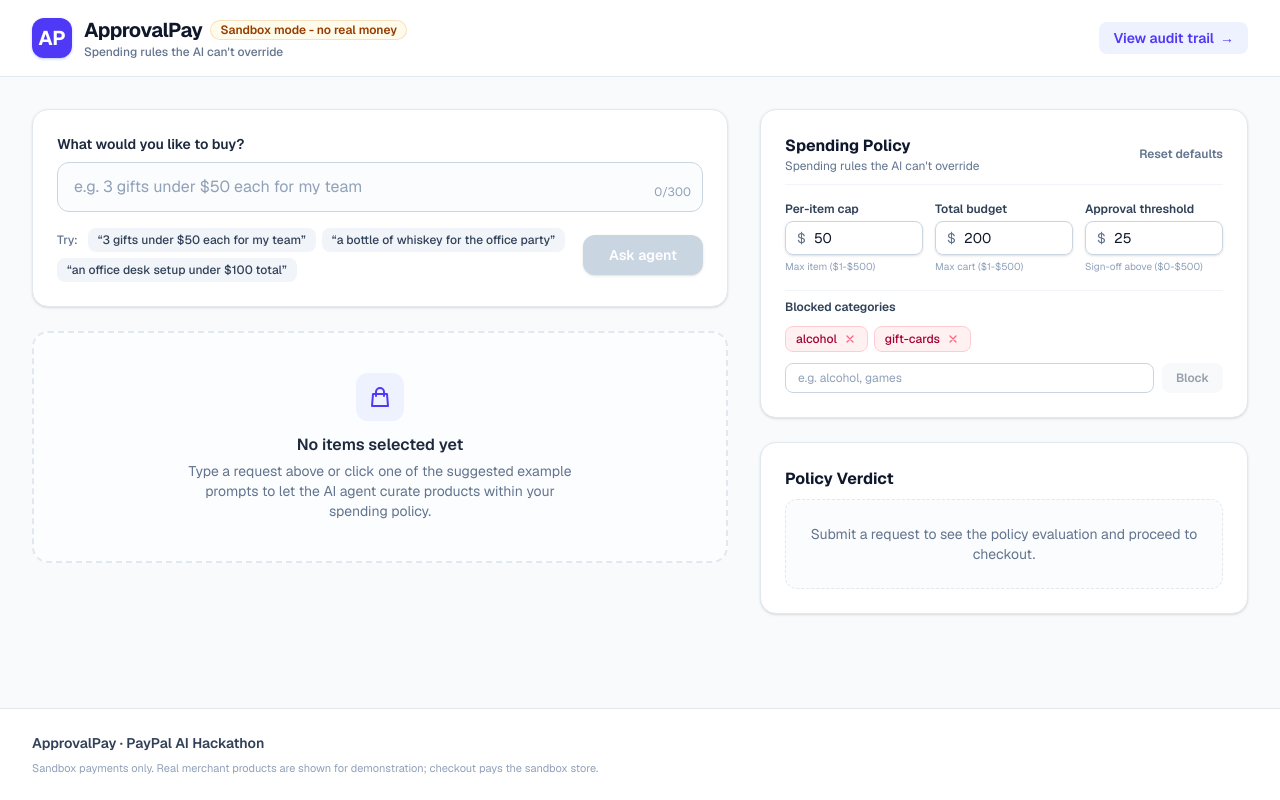
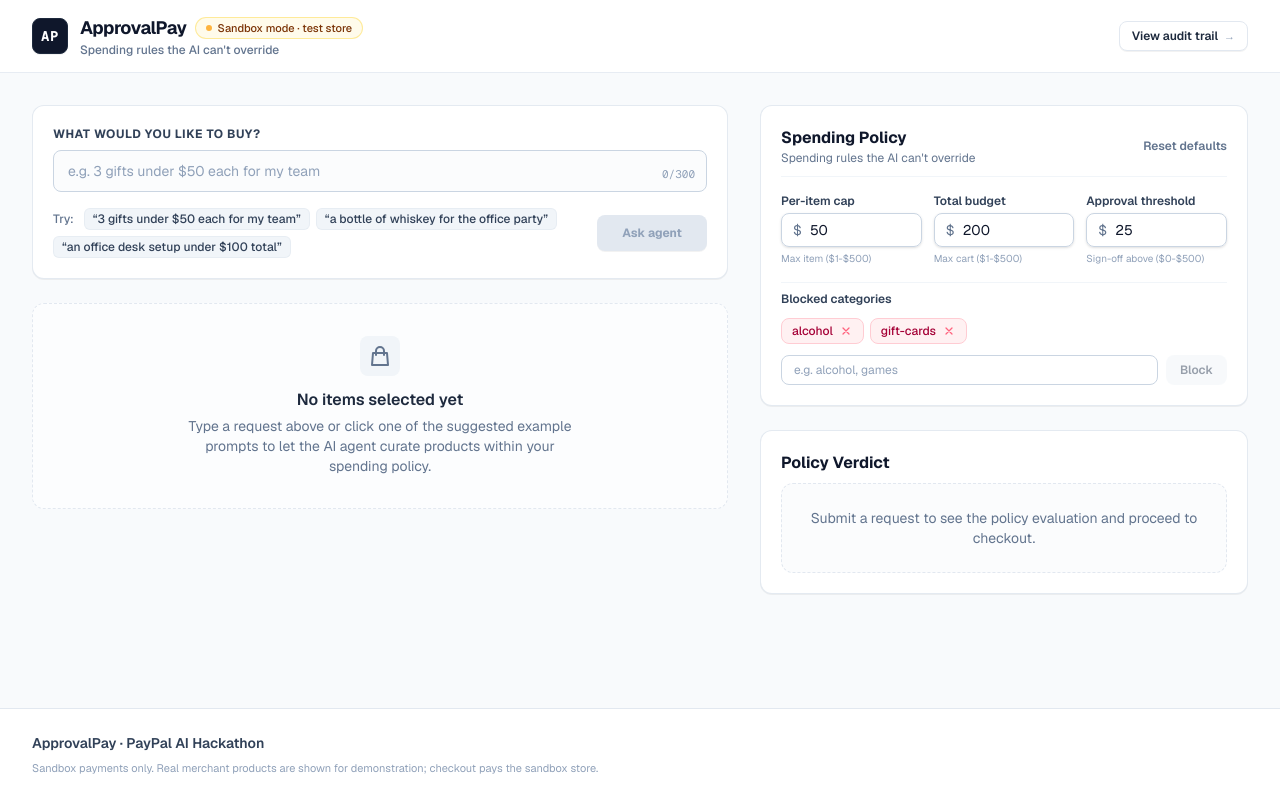
Before and after one commit to ankush-dev-eng/ApprovalPay, a Next.js app: page / in a window 1280 px wide. Built offline with nearby package versions, Linux system fonts and the light colour scheme.

Commit message:
feat(ui): complete anti-ai-slop pass with institutional slate and paypal navy palette

```diff
--- a/src/app/layout.tsx
+++ b/src/app/layout.tsx
@@ -13,8 +13,8 @@ const geistMono = Geist_Mono({
 });
 
 export const metadata: Metadata = {
-  title: "ApprovalPay - An AI Shopping Agent That Can't Overspend",
-  description: "An AI shopping agent that can't overspend. Powered by PayPal and Gemini.",
+  title: "ApprovalPay · Spending rules the AI can't override",
+  description: "Autonomous AI agent shopping governed by code-enforced spending policy limits and PayPal sandbox checkout.",
 };
 
 export default function RootLayout({ children }: LayoutProps<"/">) {
--- a/src/app/page.tsx
+++ b/src/app/page.tsx
@@ -79,7 +79,7 @@ export default function Home() {
   };
 
   return (
-    <div className="min-h-screen bg-slate-50 text-slate-900 flex flex-col font-sans selection:bg-indigo-100 selection:text-indigo-900 overflow-x-hidden">
+    <div className="min-h-screen bg-slate-50 text-slate-900 flex flex-col font-sans selection:bg-slate-200 selection:text-slate-900 overflow-x-hidden">
       <Header />
 
       <main className="flex-1 max-w-7xl w-full mx-auto px-4 sm:px-6 lg:px-8 py-6 sm:py-8 overflow-x-hidden">
--- a/src/components/AgentInput.tsx
+++ b/src/components/AgentInput.tsx
@@ -21,10 +21,10 @@ export function AgentInput({ request, setRequest, onSubmit, isLoading }: AgentIn
   };
 
   return (
-    <div className="bg-white rounded-2xl border border-slate-200 p-6 shadow-sm">
+    <div className="bg-white rounded-xl border border-slate-200/90 p-5 shadow-2xs">
       <form onSubmit={handleSubmit} className="space-y-4">
         <div>
-          <label htmlFor="agent-prompt" className="block text-sm font-semibold text-slate-800 mb-2">
+          <label htmlFor="agent-prompt" className="block text-xs font-bold uppercase tracking-wider text-slate-700 mb-2">
             What would you like to buy?
           </label>
           <div className="relative">
@@ -36,9 +36,9 @@ export function AgentInput({ request, setRequest, onSubmit, isLoading }: AgentIn
               value={request}
               onChange={(e) => setRequest(e.target.value)}
               placeholder="e.g. 3 gifts under $50 each for my team"
-              className="w-full rounded-xl border border-slate-300 bg-slate-50/50 px-4 py-3 text-slate-900 placeholder-slate-400 focus:border-indigo-500 focus:bg-white focus:outline-none focus:ring-2 focus:ring-indigo-500/20 disabled:opacity-60 text-base transition-colors"
+              className="w-full rounded-lg border border-slate-300 bg-slate-50/60 px-3.5 py-2.5 text-slate-900 placeholder-slate-400 focus:border-slate-800 focus:bg-white focus:outline-none focus:ring-1 focus:ring-slate-800 disabled:opacity-60 text-sm transition-colors"
             />
-            <div className="absolute right-3 bottom-3 text-xs text-slate-400 select-none">
+            <div className="absolute right-3 bottom-2.5 text-[11px] font-mono text-slate-400 select-none">
               {request.length}/300
             </div>
           </div>
@@ -53,7 +53,7 @@ export function AgentInput({ request, setRequest, onSubmit, isLoading }: AgentIn
                 type="button"
                 disabled={isLoading}
                 onClick={() => setRequest(ex)}
-                className="inline-flex items-center rounded-lg bg-slate-100 hover:bg-slate-200 px-2.5 py-1 text-xs font-medium text-slate-700 transition-colors disabled:opacity-50 text-left"
+                className="inline-flex items-center rounded-md bg-slate-100 hover:bg-slate-200/80 border border-slate-200/60 px-2 py-0.5 text-xs font-medium text-slate-700 transition-colors disabled:opacity-50 text-left"
               >
                 &ldquo;{ex}&rdquo;
               </button>
@@ -63,7 +63,7 @@ export function AgentInput({ request, setRequest, onSubmit, isLoading }: AgentIn
           <button
             type="submit"
             disabled={isLoading || request.trim().length < 3}
-            className="inline-flex items-center justify-center rounded-xl bg-indigo-600 px-5 py-2.5 text-sm font-semibold text-white shadow-sm hover:bg-indigo-500 focus-visible:outline focus-visible:outline-2 focus-visible:outline-offset-2 focus-visible:outline-indigo-600 disabled:bg-slate-300 disabled:cursor-not-allowed transition-all min-w-[120px]"
+            className="inline-flex items-center justify-center rounded-lg bg-slate-900 px-4 py-2.5 text-xs font-bold text-white shadow-2xs hover:bg-slate-800 focus-visible:outline focus-visible:outline-2 focus-visible:outline-offset-2 focus-visible:outline-slate-900 disabled:bg-slate-200 disabled:text-slate-400 disabled:cursor-not-allowed transition-all min-w-[110px]"
           >
             {isLoading ? (
               <span className="inline-flex items-center gap-2">
--- a/src/components/Header.tsx
+++ b/src/components/Header.tsx
@@ -2,17 +2,18 @@ import Link from "next/link";
 
 export function Header() {
   return (
-    <header className="border-b border-slate-200 bg-white/90 backdrop-blur-sm sticky top-0 z-20">
-      <div className="max-w-7xl mx-auto px-4 sm:px-6 lg:px-8 py-4 flex flex-col sm:flex-row sm:items-center sm:justify-between gap-3">
+    <header className="border-b border-slate-200/80 bg-white/95 backdrop-blur-md sticky top-0 z-20">
+      <div className="max-w-7xl mx-auto px-4 sm:px-6 lg:px-8 py-3.5 flex flex-col sm:flex-row sm:items-center sm:justify-between gap-3">
         <div className="flex items-center gap-3">
-          <div className="h-10 w-10 rounded-xl bg-indigo-600 flex items-center justify-center text-white font-bold text-xl shadow-sm shadow-indigo-200">
+          <div className="h-9 w-9 rounded-lg bg-slate-900 border border-slate-800 flex items-center justify-center text-white font-mono font-bold text-sm tracking-wider shadow-2xs">
             AP
           </div>
           <div>
             <div className="flex items-center gap-2 flex-wrap">
-              <h1 className="text-xl font-bold tracking-tight text-slate-900">ApprovalPay</h1>
-              <span className="inline-flex items-center rounded-full bg-amber-50 px-2.5 py-0.5 text-xs font-semibold text-amber-800 ring-1 ring-inset ring-amber-600/20">
-                Sandbox mode - no real money
+              <h1 className="text-lg font-bold tracking-tight text-slate-900">ApprovalPay</h1>
+              <span className="inline-flex items-center gap-1.5 rounded-full bg-amber-50 px-2.5 py-0.5 text-[11px] font-medium text-amber-900 border border-amber-200/80">
+                <span className="h-1.5 w-1.5 rounded-full bg-amber-500 animate-pulse" />
+                Sandbox mode &middot; test store
               </span>
             </div>
             <p className="text-xs text-slate-500 font-medium">Spending rules the AI can&apos;t override</p>
@@ -21,10 +22,10 @@ export function Header() {
         <div className="flex items-center">
           <Link
             href="/audit"
-            className="text-sm font-semibold text-indigo-600 hover:text-indigo-700 bg-indigo-50 hover:bg-indigo-100/70 px-3.5 py-1.5 rounded-lg transition-colors inline-flex items-center gap-1.5"
+            className="text-xs font-semibold text-slate-800 hover:text-slate-950 bg-white hover:bg-slate-50 border border-slate-200 px-3 py-1.5 rounded-lg transition-colors inline-flex items-center gap-1.5 shadow-2xs"
           >
             <span>View audit trail</span>
-            <span aria-hidden="true">&rarr;</span>
+            <span aria-hidden="true" className="text-slate-400 font-mono text-[11px]">&rarr;</span>
           </Link>
         </div>
       </div>
--- a/src/components/PolicyPanel.tsx
+++ b/src/components/PolicyPanel.tsx
@@ -65,7 +65,7 @@ export function PolicyPanel({ policy, onChange, disabled }: PolicyPanelProps) {
   };
 
   return (
-    <div className="bg-white rounded-2xl border border-slate-200 p-5 sm:p-6 shadow-sm space-y-4">
+    <div className="bg-white rounded-xl border border-slate-200/90 p-5 shadow-2xs space-y-4">
       <div className="flex items-center justify-between pb-2.5 border-b border-slate-100">
         <div>
           <h2 className="text-base font-bold text-slate-900">Spending Policy</h2>
@@ -75,7 +75,7 @@ export function PolicyPanel({ policy, onChange, disabled }: PolicyPanelProps) {
           type="button"
           onClick={handleReset}
           disabled={disabled}
-          className="text-xs font-semibold text-slate-500 hover:text-indigo-600 disabled:opacity-50 transition-colors"
+          className="text-xs font-semibold text-slate-500 hover:text-slate-900 disabled:opacity-50 transition-colors"
           title="Reset to default policy"
         >
           Reset defaults
@@ -100,7 +100,7 @@ export function PolicyPanel({ policy, onChange, disabled }: PolicyPanelProps) {
               disabled={disabled}
               value={Math.round(policy.perItemCapCents / 100)}
               onChange={(e) => handleCapChange(e.target.value)}
-              className="block w-full rounded-lg border border-slate-300 py-1.5 pl-7 pr-3 text-sm text-slate-900 focus:border-indigo-500 focus:outline-none focus:ring-1 focus:ring-indigo-500 disabled:bg-slate-50 disabled:opacity-60 [appearance:textfield] [&::-webkit-outer-spin-button]:appearance-none [&::-webkit-inner-spin-button]:appearance-none"
+              className="block w-full rounded-lg border border-slate-300 py-1.5 pl-7 pr-3 text-sm text-slate-900 focus:border-slate-800 focus:outline-none focus:ring-1 focus:ring-slate-800 disabled:bg-slate-50 disabled:opacity-60 [appearance:textfield] [&::-webkit-outer-spin-button]:appearance-none [&::-webkit-inner-spin-button]:appearance-none"
             />
           </div>
           <p className="text-[10px] text-slate-400">Max item ($1-$500)</p>
@@ -123,7 +123,7 @@ export function PolicyPanel({ policy, onChange, disabled }: PolicyPanelProps) {
               disabled={disabled}
               value={Math.round(policy.totalBudgetCents / 100)}
               onChange={(e) => handleBudgetChange(e.target.value)}
-              className="block w-full rounded-lg border border-slate-300 py-1.5 pl-7 pr-3 text-sm text-slate-900 focus:border-indigo-500 focus:outline-none focus:ring-1 focus:ring-indigo-500 disabled:bg-slate-50 disabled:opacity-60 [appearance:textfield] [&::-webkit-outer-spin-button]:appearance-none [&::-webkit-inner-spin-button]:appearance-none"
+              className="block w-full rounded-lg border border-slate-300 py-1.5 pl-7 pr-3 text-sm text-slate-900 focus:border-slate-800 focus:outline-none focus:ring-1 focus:ring-slate-800 disabled:bg-slate-50 disabled:opacity-60 [appearance:textfield] [&::-webkit-outer-spin-button]:appearance-none [&::-webkit-inner-spin-button]:appearance-none"
             />
           </div>
           <p className="text-[10px] text-slate-400">Max cart ($1-$500)</p>
@@ -146,7 +146,7 @@ export function PolicyPanel({ policy, onChange, disabled }: PolicyPanelProps) {
               disabled={disabled}
               value={Math.round(policy.approvalThresholdCents / 100)}
               onChange={(e) => handleThresholdChange(e.target.value)}
-              className="block w-full rounded-lg border border-slate-300 py-1.5 pl-7 pr-3 text-sm text-slate-900 focus:border-indigo-500 focus:outline-none focus:ring-1 focus:ring-indigo-500 disabled:bg-slate-50 disabled:opacity-60 [appearance:textfield] [&::-webkit-outer-spin-button]:appearance-none [&::-webkit-inner-spin-button]:appearance-none"
+              className="block w-full rounded-lg border border-slate-300 py-1.5 pl-7 pr-3 text-sm text-slate-900 focus:border-slate-800 focus:outline-none focus:ring-1 focus:ring-slate-800 disabled:bg-slate-50 disabled:opacity-60 [appearance:textfield] [&::-webkit-outer-spin-button]:appearance-none [&::-webkit-inner-spin-button]:appearance-none"
             />
           </div>
           <p className="text-[10px] text-slate-400">Sign-off above ($0-$500)</p>
@@ -197,7 +197,7 @@ export function PolicyPanel({ policy, onChange, disabled }: PolicyPanelProps) {
                 handleAddCategory();
               }
             }}
-            className="flex-1 rounded-lg border border-slate-300 py-1.5 px-3 text-xs text-slate-900 placeholder-slate-400 focus:border-indigo-500 focus:outline-none focus:ring-1 focus:ring-indigo-500 disabled:bg-slate-50 disabled:opacity-60"
+            className="flex-1 rounded-lg border border-slate-300 py-1.5 px-3 text-xs text-slate-900 placeholder-slate-400 focus:border-slate-800 focus:outline-none focus:ring-1 focus:ring-slate-800 disabled:bg-slate-50 disabled:opacity-60"
           />
           <button
             type="button"
--- a/src/components/ProductCardList.tsx
+++ b/src/components/ProductCardList.tsx
@@ -101,8 +101,8 @@ export function ProductCardList({ proposal, isLoading }: ProductCardListProps) {
 
   if (!proposal) {
     return (
-      <div className="rounded-2xl border-2 border-dashed border-slate-200 p-10 text-center bg-white/50">
-        <div className="mx-auto h-12 w-12 rounded-xl bg-indigo-50 text-indigo-600 flex items-center justify-center mb-3">
+      <div className="rounded-xl border border-dashed border-slate-200 p-8 text-center bg-white/60">
+        <div className="mx-auto h-10 w-10 rounded-lg bg-slate-100 text-slate-500 flex items-center justify-center mb-3">
           <svg className="w-6 h-6" fill="none" stroke="currentColor" viewBox="0 0 24 24">
             <path strokeLinecap="round" strokeLinejoin="round" strokeWidth="2" d="M16 11V7a4 4 0 00-8 0v4M5 9h14l1 12H4L5 9z" />
           </svg>
@@ -176,7 +176,7 @@ export function ProductCardList({ proposal, isLoading }: ProductCardListProps) {
           return (
             <div
               key={`${product.id}-${idx}`}
-              className="group relative rounded-xl border border-slate-200 bg-white p-4 shadow-sm hover:border-indigo-300 hover:shadow-md transition-all"
+              className="group relative rounded-xl border border-slate-200/90 bg-white p-4 shadow-2xs hover:border-slate-300 transition-all"
             >
               <div className="flex items-start gap-3.5">
                 {/* 64px image thumbnail */}
@@ -191,11 +191,11 @@ export function ProductCardList({ proposal, isLoading }: ProductCardListProps) {
                           href={product.url}
                           target="_blank"
                           rel="noopener noreferrer"
-                          className="font-semibold text-slate-900 text-base leading-snug hover:text-indigo-600 inline-flex items-center gap-1.5 transition-colors line-clamp-1"
+                          className="font-semibold text-slate-900 text-base leading-snug hover:text-slate-700 inline-flex items-center gap-1.5 transition-colors line-clamp-1"
                         >
                           <span>{product.title}</span>
                           <svg
-                            className="h-3.5 w-3.5 text-slate-400 hover:text-indigo-600 shrink-0"
+                            className="h-3.5 w-3.5 text-slate-400 hover:text-slate-700 shrink-0"
                             fill="none"
                             viewBox="0 0 24 24"
                             stroke="currentColor"
--- a/src/components/VerdictPanel.tsx
+++ b/src/components/VerdictPanel.tsx
@@ -16,7 +16,7 @@ export function VerdictPanel({ proposal, isLoadingAgent }: VerdictPanelProps) {
 
   if (!proposal) {
     return (
-      <div className="bg-white rounded-2xl border border-slate-200 p-6 shadow-sm">
+      <div className="bg-white rounded-xl border border-slate-200/90 p-5 shadow-2xs">
         <h2 className="text-base font-bold text-slate-900 mb-2">Policy Verdict</h2>
         <div className="rounded-xl border border-dashed border-slate-200 p-6 text-center bg-slate-50/50">
           <p className="text-sm text-slate-500">
@@ -71,7 +71,7 @@ export function VerdictPanel({ proposal, isLoadingAgent }: VerdictPanelProps) {
   };
 
   return (
-    <div className="bg-white rounded-2xl border border-slate-200 p-5 sm:p-6 shadow-sm space-y-4">
+    <div className="bg-white rounded-xl border border-slate-200/90 p-5 shadow-2xs space-y-4">
       <div className="flex items-center justify-between pb-2.5 border-b border-slate-100">
         <div>
           <h2 className="text-base font-bold text-slate-900">Policy Verdict</h2>
@@ -276,7 +276,7 @@ export function VerdictPanel({ proposal, isLoadingAgent }: VerdictPanelProps) {
             checked={confirmed}
             disabled={isCheckingOut}
             onChange={(e) => setConfirmed(e.target.checked)}
-            className="mt-0.5 h-4 w-4 rounded border-amber-400 text-indigo-600 focus:ring-indigo-500 cursor-pointer"
+            className="mt-0.5 h-4 w-4 rounded border-amber-400 text-slate-900 focus:ring-slate-900 cursor-pointer"
           />
           <div className="text-xs">
             <span className="font-semibold text-amber-950 block">
@@ -318,7 +318,7 @@ export function VerdictPanel({ proposal, isLoadingAgent }: VerdictPanelProps) {
             type="button"
             onClick={handlePay}
             disabled={!canProceed || isCheckingOut}
-            className="w-full inline-flex items-center justify-center gap-2 rounded-xl bg-indigo-600 px-6 py-3.5 text-base font-bold text-white shadow-sm hover:bg-indigo-500 focus-visible:outline focus-visible:outline-2 focus-visible:outline-offset-2 focus-visible:outline-indigo-600 disabled:bg-slate-200 disabled:text-slate-400 disabled:cursor-not-allowed transition-all"
+            className="w-full inline-flex items-center justify-center gap-2 rounded-lg bg-[#003087] px-5 py-3 text-sm font-bold text-white shadow-2xs hover:bg-[#002466] focus-visible:outline focus-visible:outline-2 focus-visible:outline-offset-2 focus-visible:outline-[#003087] disabled:bg-slate-200 disabled:text-slate-400 disabled:cursor-not-allowed transition-all"
           >
             {isCheckingOut ? (
               <span className="inline-flex items-center gap-2">
```
Also changed, not shown: src/app/audit/page.tsx (+7 -7 lines), src/components/AuditView.tsx (+8 -8 lines), 1 other file (tests, documents, lock files or other folders).
